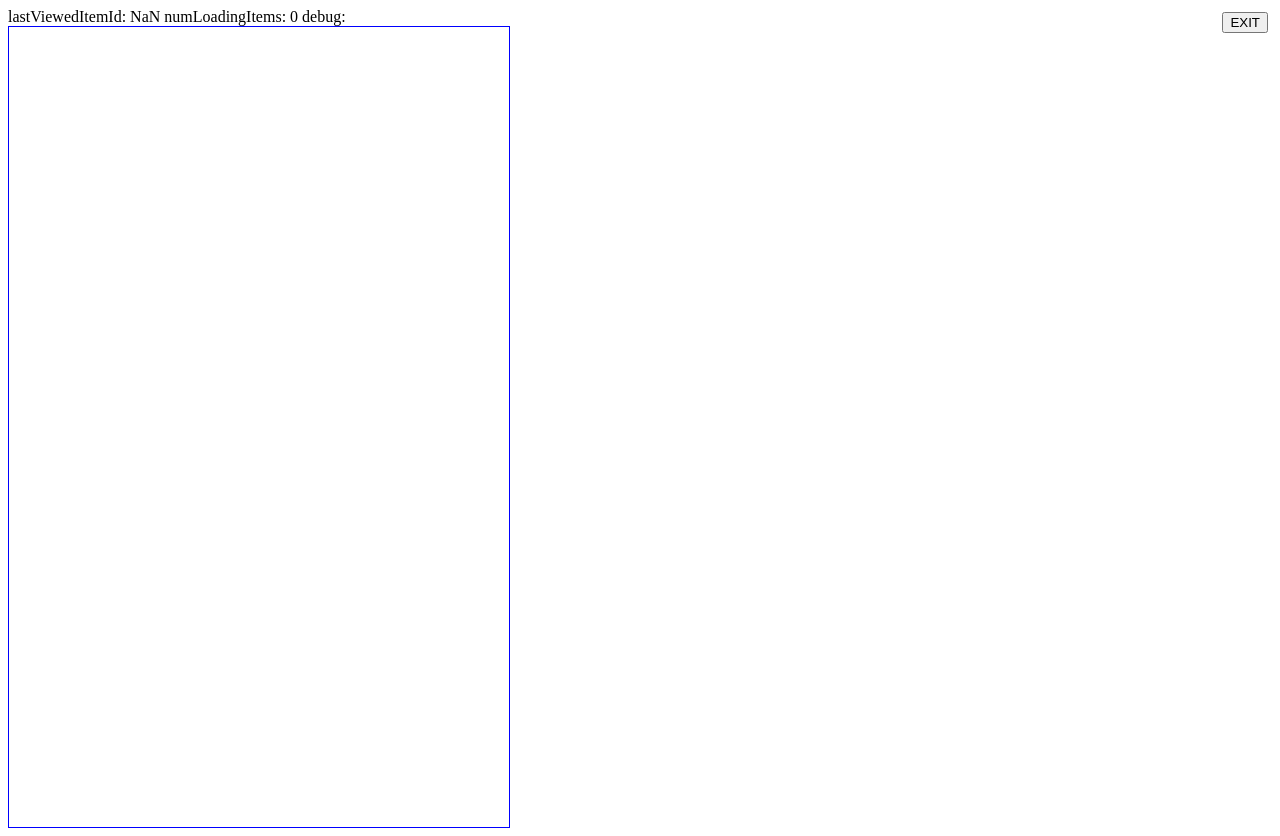
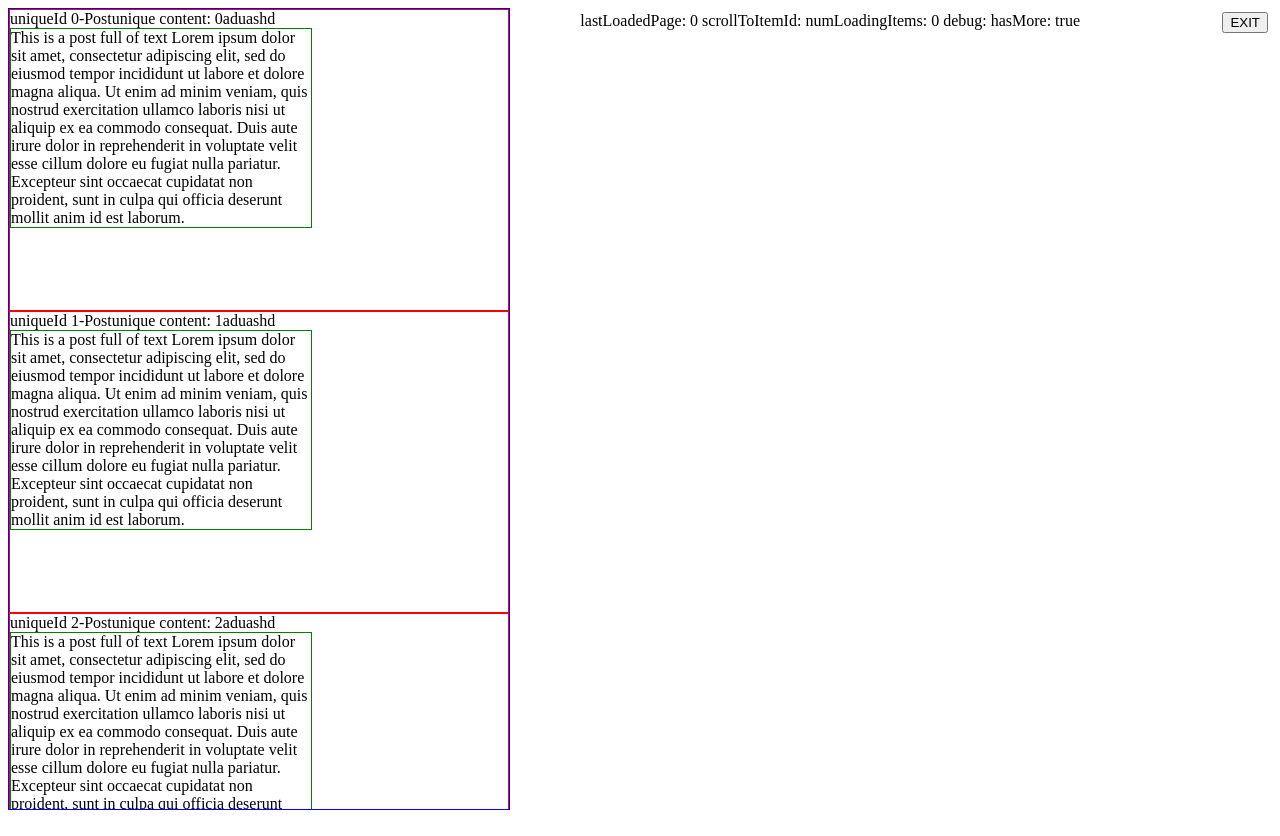
Before and after one commit to feliupe/hfchallenge, a Vue app: page / in a window 1280 px wide. Built offline with nearby package versions, Linux system fonts and the light colour scheme.

Commit message:
using unique Ids to scroll into item

```diff
--- a/src/App.vue
+++ b/src/App.vue
@@ -1,9 +1,14 @@
 <template>
 <div id="app">
 
-    lastViewedItemId: {{lastViewedItemId}}
-    numLoadingItems: {{numLoadingItems}}
-    debug: {{debug}}
+    <div class='debug-panel'>
+        lastLoadedPage: {{lastLoadedPage}}
+        scrollToItemId: {{scrollToItemId}}
+        numLoadingItems: {{numLoadingItems}}
+        debug: {{debug}}
+        hasMore: {{hasMore}}
+    </div>
+
     <button class='exit-button' @click='exitPage'>EXIT</button>
 
     <InfiniteScroll
@@ -26,47 +31,65 @@ import InfiniteScroll from '@/components/InfiniteScroll.vue'
 const NUM_OFF_ITEMS_TO_LOAD_MORE = 3
 
 export default {
+    name: 'App',
     components: {InfiniteScroll},
     data () {
         return {
             count: 20,
             numLoadingItems: 0,
-            page: 0,
-            lastViewedItemId: -1,
-            debug: ''
+            lastLoadedPage: 0,
+            scrollToItemId: -1,
+            debug: '',
+            hasMore: true
         }
     },
     mounted () {
-        this.lastViewedItemId = parseInt(localStorage.getItem('lastViewedInfiniteScrollItem'))
-        this.page = Math.floor(this.lastViewedItemId / this.ITEMS_CHUNK_SIZE)
-        this.fetchPage(this.page).then(() => console.log('scrolling to into', this.lastViewedItemId))
+        this.lastLoadedPage = parseInt(localStorage.getItem('pageLastViewedInfiniteScrollItem')) || 0
+        this.scrollToItemId = localStorage.getItem('lastViewedInfiniteScrollItem')
+        this.fetchPage(this.lastLoadedPage).then(() => this.$refs.infiniteScroll.scrollToItem(this.scrollToItemId))
     },
     computed: {
         ...mapState(['ITEMS_CHUNK_SIZE']),
         infiniteScrollData() {
-            return this.$store.getters.infiniteScrollDataGetter(this.page, this.count)
+            return this.$store.getters.infiniteScrollDataGetter(this.lastLoadedPage, this.count)
         }
     },
     methods: {
         exitPage () {
             window.location.href="https://fb.com"
         },
-        onLastViewedItem (itemId) {
+        onLastViewedItem (indexLastViewed) {
             this.debug = 'fired'
-            if ((this.infiniteScrollData.length - itemId) < NUM_OFF_ITEMS_TO_LOAD_MORE) {
+
+            const closeToTheEdge = (this.infiniteScrollData.length - indexLastViewed) <= NUM_OFF_ITEMS_TO_LOAD_MORE
+            console.log(
+                `this.infiniteScrollData.length ${this.infiniteScrollData.length}\n`,
+                `indexLastViewed ${indexLastViewed}\n`,
+                `closeToTheEdge ${closeToTheEdge}\n`,
+                `has more ${this.hasMore}\n`
+            )
+            const notFetching = this.numLoadingItems === 0
+
+            if (closeToTheEdge && notFetching && this.hasMore) {
                 this.debug += 'fetching'
-                this.page = this.page + 1
-                this.fetchPage(this.page)
+                this.lastLoadedPage = this.lastLoadedPage + 1
+                console.error('FETCHING MORE')
+                this.fetchPage(this.lastLoadedPage)
             }
 
-            localStorage.setItem("lastViewedInfiniteScrollItem", itemId)
-            this.lastViewedItemId = parseInt(itemId)
+            const lastViewedItemPage = this.infiniteScrollData[indexLastViewed].originPage
+            const lastViewedItemId = this.infiniteScrollData[indexLastViewed].uniqueId
+
+            localStorage.setItem("pageLastViewedInfiniteScrollItem", lastViewedItemPage)
+            localStorage.setItem("lastViewedInfiniteScrollItem", lastViewedItemId)
+            this.scrollToItemId = lastViewedItemId
         },
         fetchPage (page) {
             this.numLoadingItems = this.ITEMS_CHUNK_SIZE
             return this.$store.dispatch('fetchInfiniteScrollData', {page})
-                .then(() => {
+                .then(({hasMore}) => {
                     this.numLoadingItems = 0
+                    this.hasMore = hasMore
                 })
         }
     }
@@ -91,4 +114,9 @@ export default {
     top: 12px;
 }
 
+.debug-panel {
+    position: absolute;
+    right: 200px;
+    top: 12px;
+}
 </style>
--- a/src/components/InfiniteScroll.vue
+++ b/src/components/InfiniteScroll.vue
@@ -5,7 +5,8 @@
     <infinite-scroll-item
         v-for='(item, index) in scrollItems'
         :key='index'
-        :id='index.toString()'
+        :index='index'
+        :uniqueId='item.uniqueId'
         :component="item['component']"
         :componentProps="item['componentProps']"
         :loading="item['loading']"
@@ -45,8 +46,8 @@ export default {
                 }
             }
 
-            if (last) { this.$emit('onLastViewedItem', last.id) }
-        }, 1000), false)
+            if (last && !last.loading) { this.$emit('onLastViewedItem', last.index) }
+        }, 1000, {'leading': false}), false)
     },
     computed: {
         scrollItems () {
@@ -55,6 +56,15 @@ export default {
         }
     },
     methods: {
+        scrollToItem (uniqueItemId) {
+            const el = this.$el.getElementsByClassName(uniqueItemId)
+            if (el.length === 0) {
+                console.info(`Element ${uniqueItemId} not found.`)
+               return
+            }
+            el[0].scrollIntoView({behavior: "smooth", block: "start", inline: "nearest"})
+            console.log('scrolling into item')
+        },
         isInViewPoint (el) {
             const bounding = el.getBoundingClientRect()
             return (
--- a/src/components/InfiniteScrollItem.vue
+++ b/src/components/InfiniteScrollItem.vue
@@ -1,10 +1,10 @@
 <template>
 
-<div class="InfiniteScrollItem">
+<div :class='uniqueId' class="InfiniteScrollItem">
 
-    <span>id {{id}}</span>unique content: {{componentProps.something}}
+    <span>uniqueId {{uniqueId}}</span>unique content: {{componentProps.something}}
 
-    <div v-if='loading'>Fetching data</div>
+    <template v-if='loading'>Fetching data</template>
 
     <component v-else :is='component' v-bind='componentProps'/>
 
@@ -17,7 +17,7 @@
 export default {
     name: "InfiniteScrollItem",
     props: {
-        id: {
+        uniqueId: {
             type: String
         },
         component: {
@@ -31,6 +31,9 @@ export default {
         loading: {
             type: Boolean,
             default: false
+        },
+        index: {
+            type: Number
         }
     }
 };
@@ -39,6 +42,8 @@ export default {
 <style scoped>
 
 .InfiniteScrollItem {
+    height: 300px; /* make various types */
+
     border: 1px red solid;
 }
 
--- a/src/components/Photo.vue
+++ b/src/components/Photo.vue
@@ -10,7 +10,7 @@
 
 <script>
 export default {
-
+    name: 'Photo'
 }
 </script>
 
--- a/src/components/Post.vue
+++ b/src/components/Post.vue
@@ -9,7 +9,7 @@
 
 <script>
 export default {
-
+    name: 'Post'
 }
 </script>
 
--- a/src/store.js
+++ b/src/store.js
@@ -21,7 +21,7 @@ function getChunk (data, page, size) {
 }
 
 function fakeData(len) {
-    return new Array(len).fill(0).map(() => ({something: 'aduashd'}))
+    return new Array(len).fill(0).map((_, i) => ({id: i, something: 'aduashd'}))
 }
 
 const api = {
@@ -40,7 +40,7 @@ const api = {
 export default new Vuex.Store({
     state: {
         infiniteScrollData: [],
-        ITEMS_CHUNK_SIZE: 20
+        ITEMS_CHUNK_SIZE
     },
     mutations: {
         setInfiniteScrollData (state, {page, data}) {
@@ -50,18 +50,24 @@ export default new Vuex.Store({
     },
     actions: {
         fetchInfiniteScrollData ({state, commit, dispatch}, {page}) {
-            function wrapDispatchWithComponent (promise, component) {
+            function wrapWithAdditionalData (promise, component) {
                 return promise.then(dataList => {
-                    return dataList.map(data => ({componentProps: data, component}))
+                    return dataList.map(data => ({
+                        componentProps: data,
+                        component,
+                        uniqueId: data.id + '-' + component.name
+                    }))
                 })
             }
 
             return Promise.all([
-                wrapDispatchWithComponent(dispatch('fetchPosts', {page}), Post),
-                wrapDispatchWithComponent(dispatch('fetchPhotos', {page}), Photo)
+                wrapWithAdditionalData(dispatch('fetchPosts', {page}), Post),
+                wrapWithAdditionalData(dispatch('fetchPhotos', {page}), Photo)
             ]).then((data) => {
                 data = data.reduce((previous, current) => previous.concat(current), [])
+                data.forEach(d => d.originPage = page)
                 commit('setInfiniteScrollData', {page, data})
+                return {hasMore: data.length > 0}
             })
         },
         fetchPosts (state, {page}){
```
